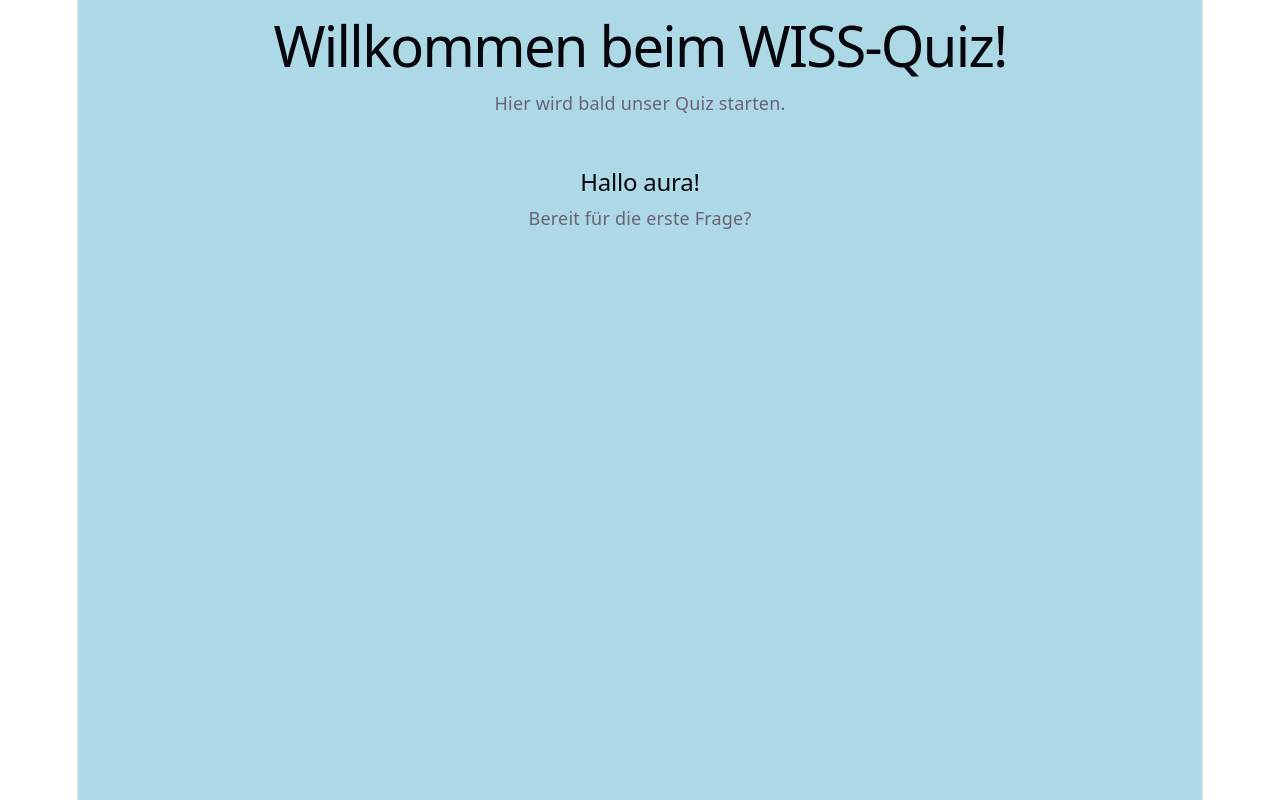
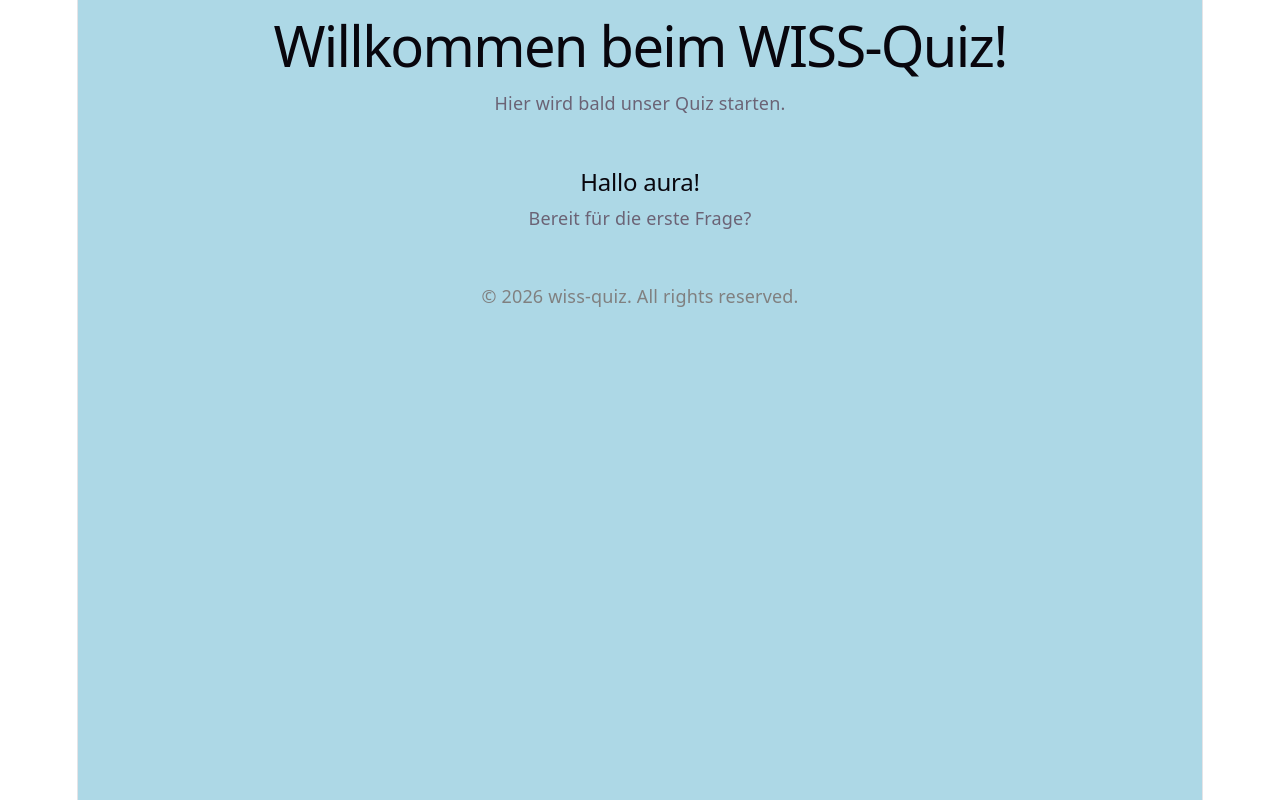
Before and after one commit to aura2062/wiss-quiz, a React (Vite) app: page / in a window 1280 px wide. Built offline with nearby package versions, Linux system fonts and the light colour scheme.

Commit message:
added Footer component

```diff
--- a/src/App.jsx
+++ b/src/App.jsx
@@ -1,6 +1,6 @@
 import './App.css';
 import Welcome from './Welcome.jsx';
-
+import Footer from './Footer.jsx';
 
 const username = "aura";
 
@@ -12,6 +12,9 @@ function App() {
       <br />
       <br />
       <Welcome />
+      <br />
+      <br />
+      <Footer />
     </div>
   );
 }
--- /dev/null
+++ b/src/Footer.jsx
@@ -0,0 +1,8 @@
+function Footer() {
+    return (
+        <footer style={{color: "grey"}}>
+            <p>&copy; {new Date().getFullYear()} wiss-quiz. All rights reserved.</p>
+        </footer>
+    )
+}
+export default Footer;
```
